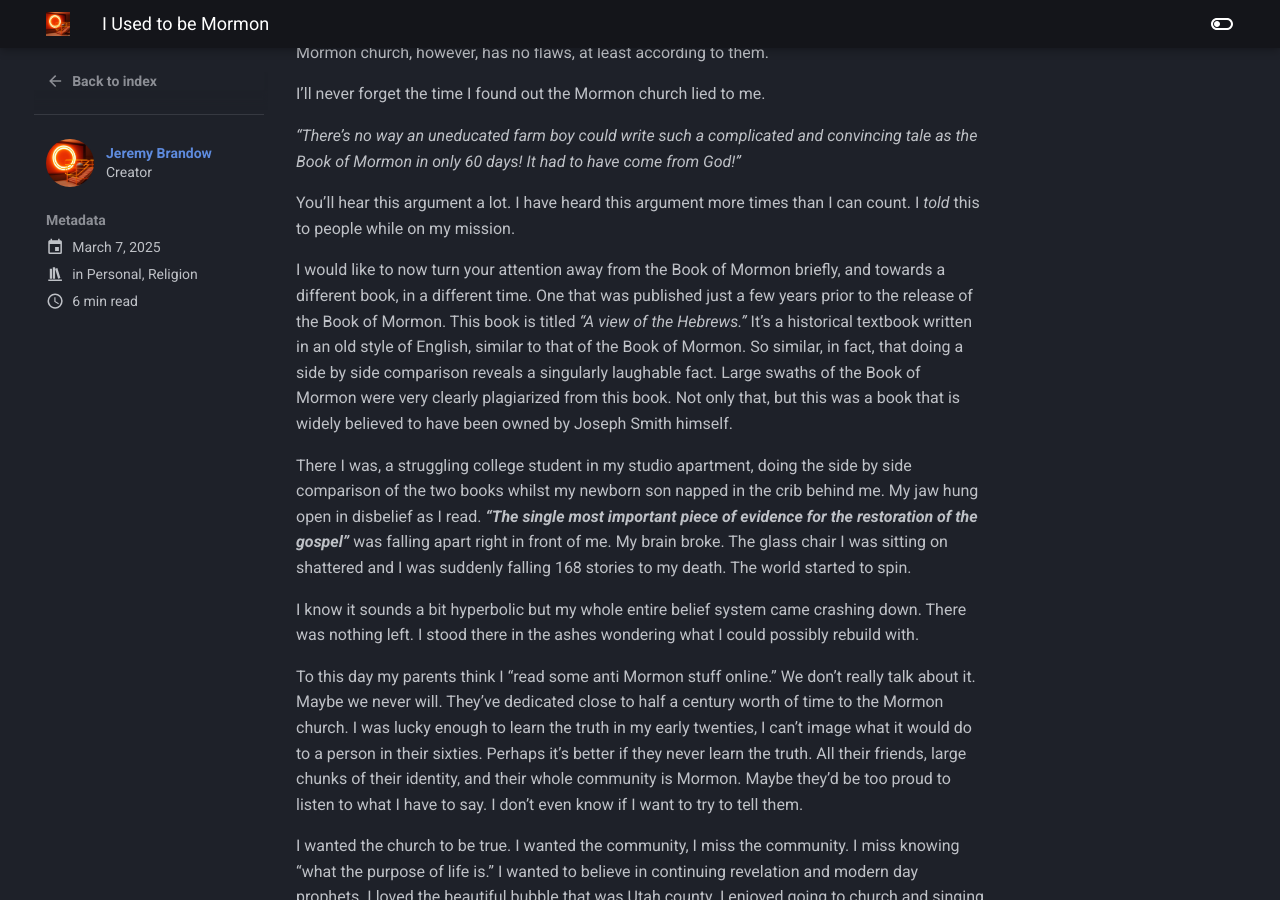
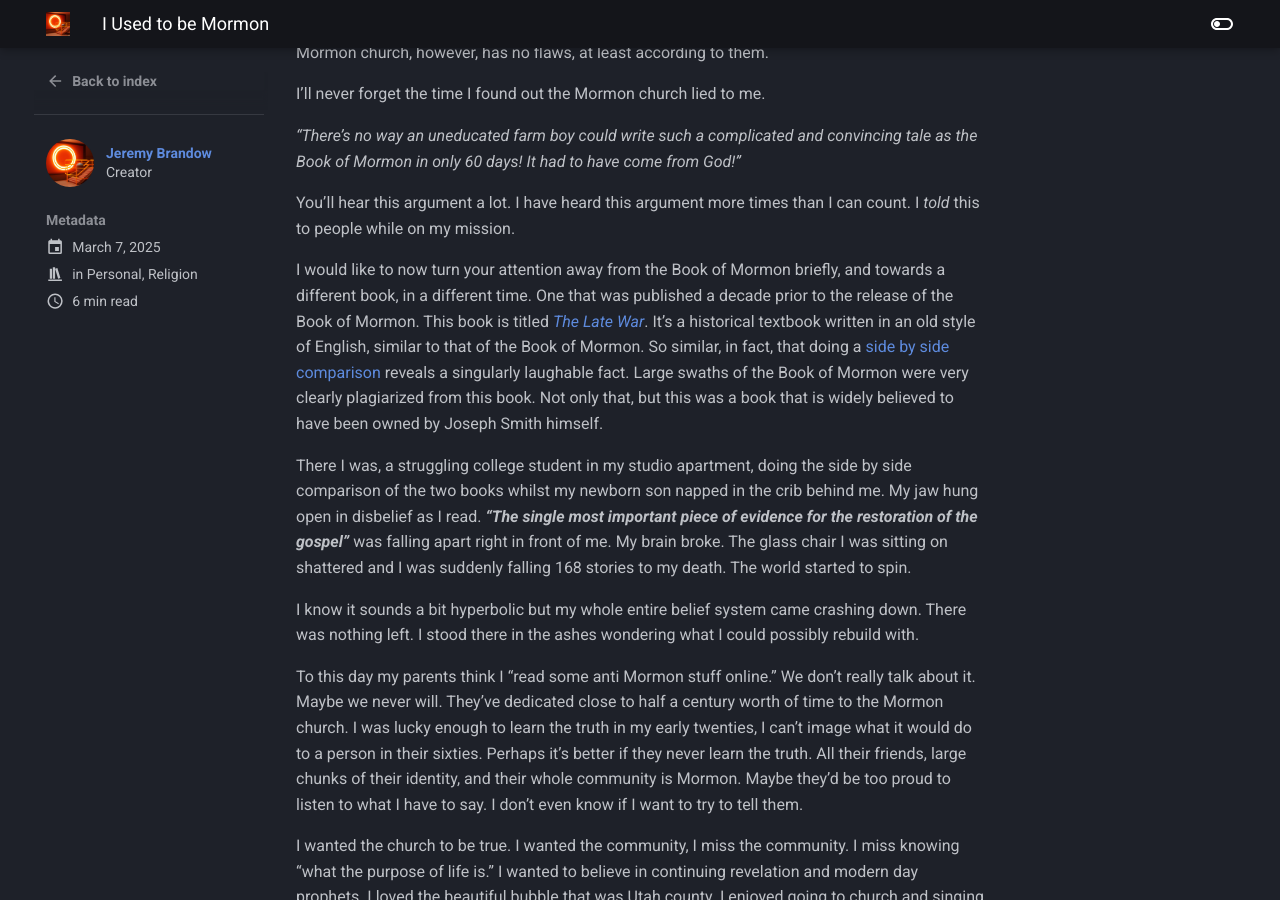
Before and after one commit to Jampamane/website, an MkDocs documentation site: the page built from docs/blog/posts/i_used_to_be_mormon.md, in a window 1280 px wide and 900 px high, scrolled down 1909 px. Built offline with MkDocs 1.6.1 and Material for MkDocs 9.7.7, drawn with Linux system fonts in a browser that asks for light colours; comment, search, counter and statistics services are not loaded.

Commit message:
updated mormon post with links

```diff
--- a/docs/blog/posts/i_used_to_be_mormon.md
+++ b/docs/blog/posts/i_used_to_be_mormon.md
@@ -35,7 +35,7 @@
 
 What I’m describing isn’t unique; thousands of people decide to go on missions every year. You're treated with honor and respect, and you return home a local hero. God has commanded to go and teach the world the truth. We sing about this moment in church when we're children. *I hope they call me on a mission, when I have grown a foot or two*. People do this kind of thing because they genuinely believe in what they’re teaching.
 
-![](images/mission_pic.jpg){ width="180" align="left" }
+![Me on my mission, holding a Book of Mormon](images/mission_pic.jpg){ width="180" align="left" }
 
 I went on a mission because I believed in the Mormon church. I believed, perhaps naively, that the Mormon church was the only true church on the planet. I taught people about Joseph Smith. I baptized people. I knocked on lots and lots of doors. I listened to cheesy Christian bands. I handed out the Book of Mormon. I called my family twice a year. I prayed every night. I went to bed at 10:30. I got 8 hours of sleep. I played a lot of basketball. I wrote in my journal.
 
@@ -57,7 +57,7 @@
 
 You’ll hear this argument a lot. I have heard this argument more times than I can count. I *told* this to people while on my mission.
 
-I would like to now turn your attention away from the Book of Mormon briefly, and towards a different book, in a different time. One that was published just a few years prior to the release of the Book of Mormon. This book is titled *“A view of the Hebrews.”* It’s a historical textbook written in an old style of English, similar to that of the Book of Mormon. So similar, in fact, that doing a side by side comparison reveals a singularly laughable fact. Large swaths of the Book of Mormon were very clearly plagiarized from this book. Not only that, but this was a book that is widely believed to have been owned by Joseph Smith himself.
+I would like to now turn your attention away from the Book of Mormon briefly, and towards a different book, in a different time. One that was published a decade prior to the release of the Book of Mormon. This book is titled *[The Late War](https://archive.org/details/latewarbetweenun00inhunt/page/n5/mode/2up?view=theater)*. It’s a historical textbook written in an old style of English, similar to that of the Book of Mormon. So similar, in fact, that doing a [side by side comparison](http://wordtree.org/thelatewar//) reveals a singularly laughable fact. Large swaths of the Book of Mormon were very clearly plagiarized from this book. Not only that, but this was a book that is widely believed to have been owned by Joseph Smith himself.
 
 There I was, a struggling college student in my studio apartment, doing the side by side comparison of the two books whilst my newborn son napped in the crib behind me. My jaw hung open in disbelief as I read. ***“The single most important piece of evidence for the restoration of the gospel”*** was falling apart right in front of me. My brain broke. The glass chair I was sitting on shattered and I was suddenly falling 168 stories to my death. The world started to spin.
 
```
